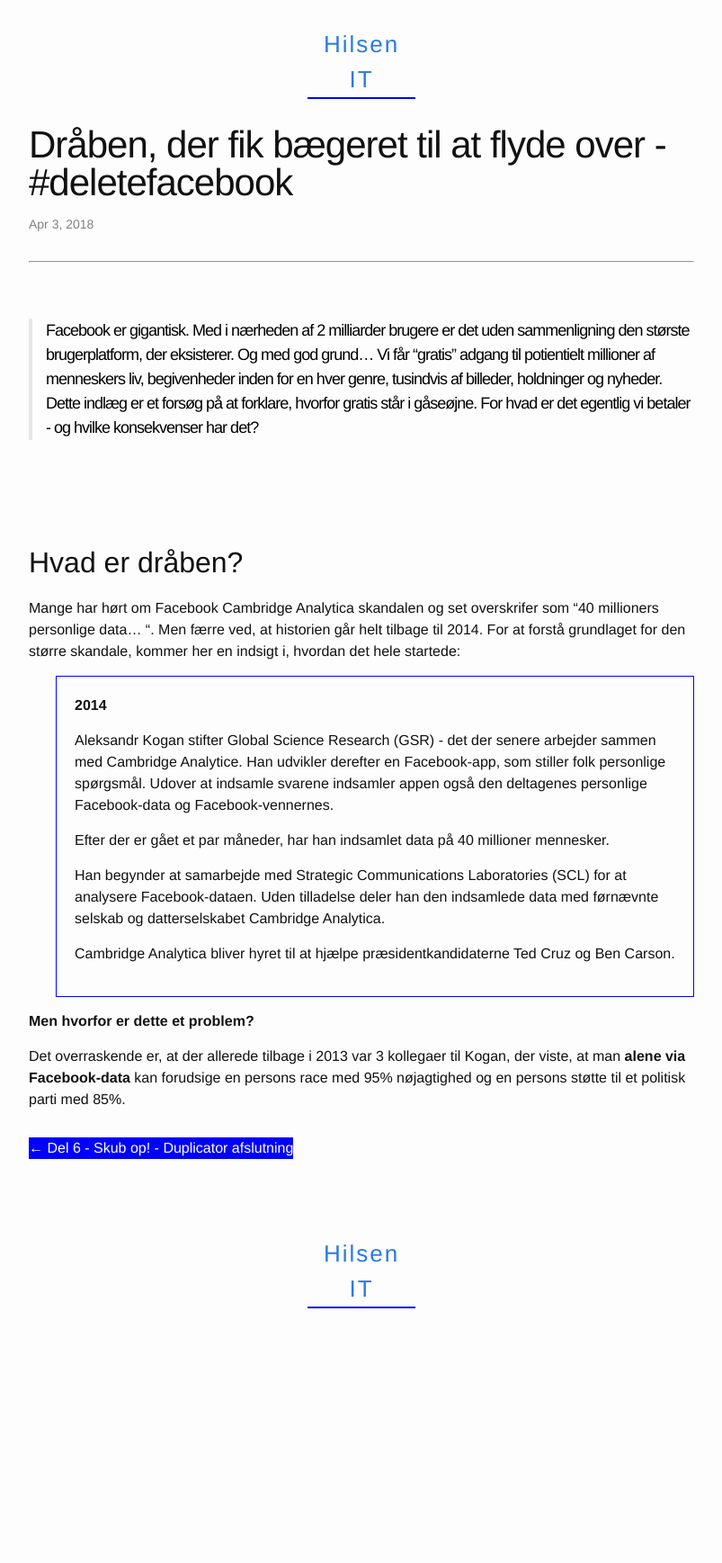
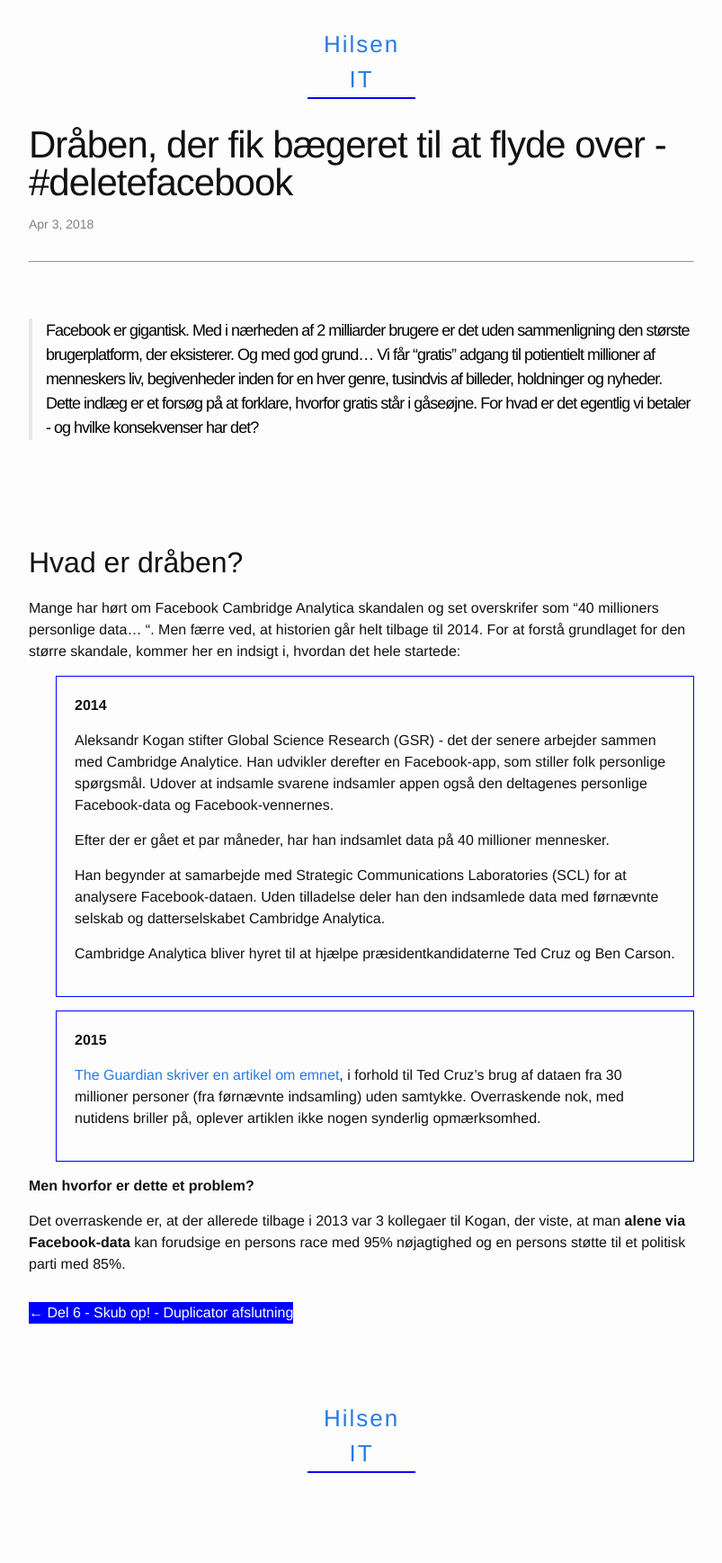
Before and after one commit to peterhoejlundandersen/hilsen, a Jekyll site: the page built from _posts/blogs/2018-04-03-hvorfor-jeg-slettede-min-facebook.markdown, in a window 1280 px wide. Shown: the whole page at 90% size, without its empty margins (238-1041 px from the left). Built offline with Jekyll 4.4.1, drawn with Linux system fonts in a browser that asks for light colours; before the commit the page ends 1554 px from its top, so only the background shows below that.

Commit message:
some other stuff

```diff
--- a/_posts/blogs/2018-04-03-hvorfor-jeg-slettede-min-facebook.markdown
+++ b/_posts/blogs/2018-04-03-hvorfor-jeg-slettede-min-facebook.markdown
@@ -24,6 +24,11 @@
 
 * Cambridge Analytica bliver hyret til at hjælpe præsidentkandidaterne Ted Cruz og Ben Carson.
 
+{: .blue-border }
+* **2015**
+
+* [The Guardian skriver en artikel om emnet](https://www.theguardian.com/us-news/2015/dec/11/senator-ted-cruz-president-campaign-facebook-user-data){:target="_blank"}, i forhold til Ted Cruz's brug af dataen fra 30 millioner personer (fra førnævnte indsamling) uden samtykke. Overraskende nok, med nutidens briller på, oplever artiklen ikke nogen synderlig opmærksomhed.
+
 
 
 **Men hvorfor er dette et problem?**
```
Also changed, not shown: 2 other files.
